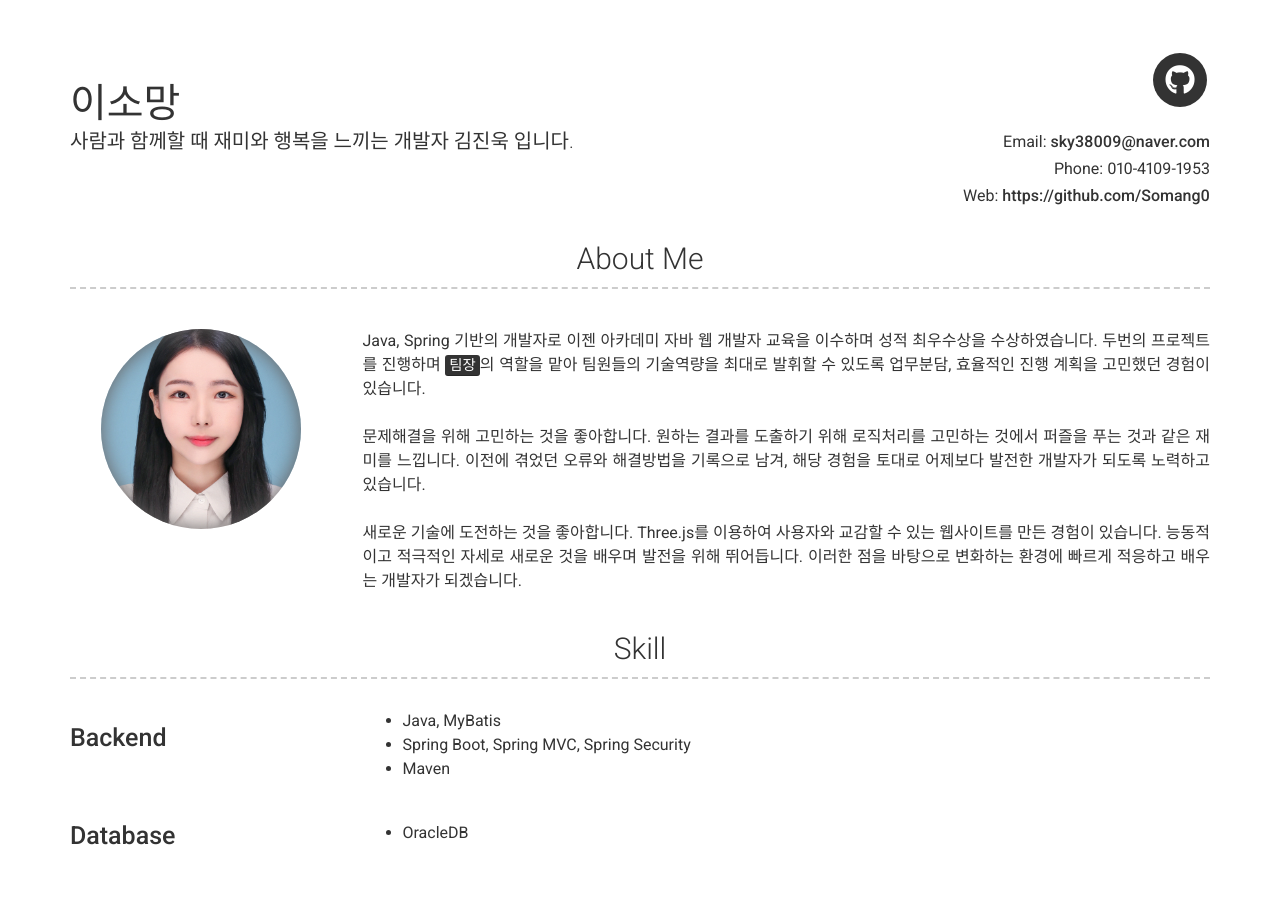
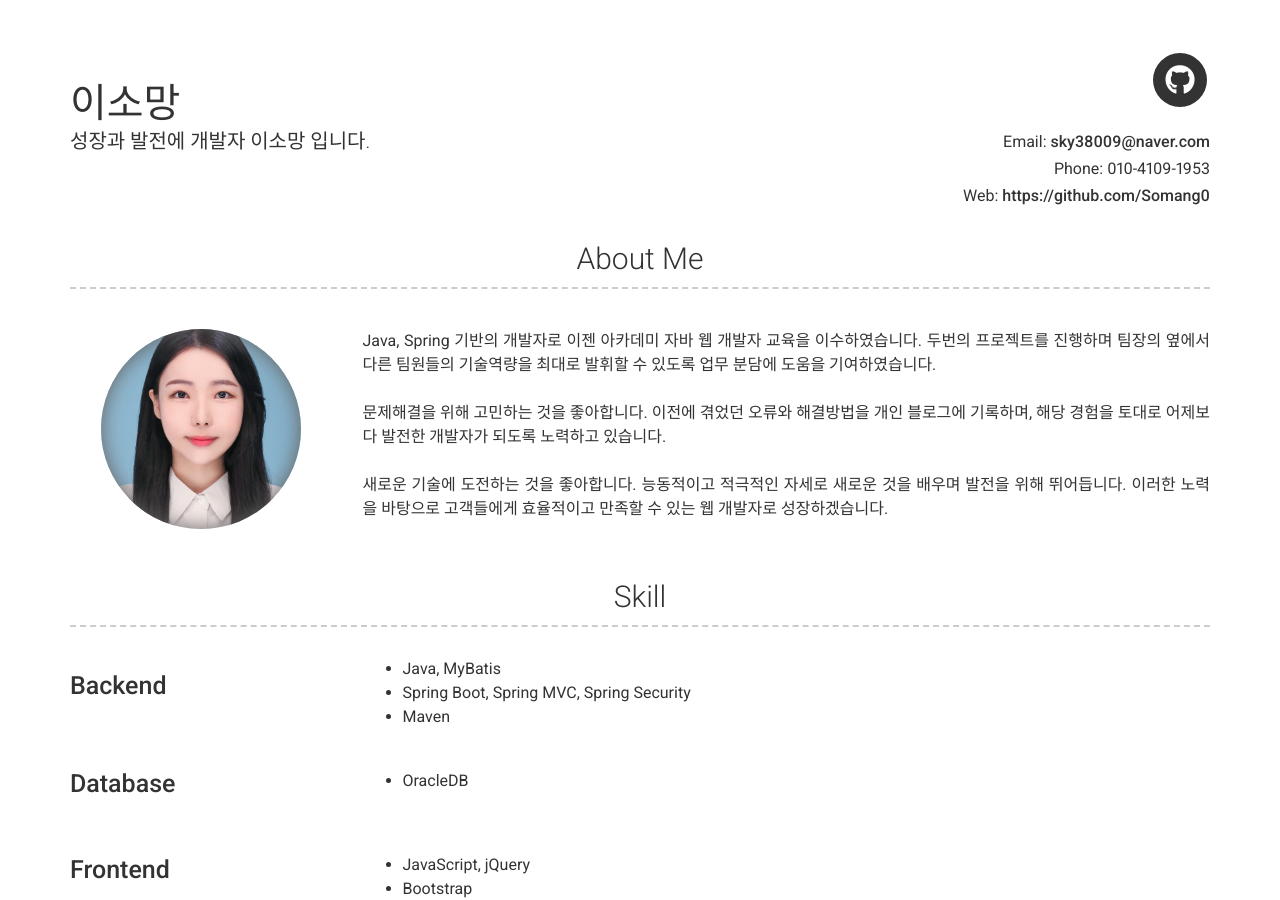
Before and after one commit to Somang0/resume, a Jekyll site: the page built from index.md, in a window 1280 px wide and 900 px high. Built offline with Jekyll 4.4.1, drawn with Linux system fonts in a browser that asks for light colours; nearby versions of some CDN libraries.

Commit message:
Update _config.yml

```diff
--- a/_config.yml
+++ b/_config.yml
@@ -7,7 +7,7 @@ version: 2
 
 # Personal info
 name: 이소망
-title: 사람과 함께할 때 재미와 행복을 느끼는 개발자 김진욱 입니다.
+title: 성장과 발전에 개발자 이소망 입니다.
 email: sky38009@naver.com
 # email_title: Email (Email title override)
 phone: 010-4109-1953
@@ -53,12 +53,12 @@ github_username:  Somang0
 # about_title: About Me (Use this to override about section title)
 about_profile_image: images/profile.jpg
 about_content: | # this will include new lines to allow paragraphs
-  Java, Spring 기반의 개발자로 이젠 아카데미 자바 웹 개발자 교육을 이수하며 성적 최우수상을 수상하였습니다. 두번의 프로젝트를 진행하며 <mark>팀장</mark>의 역할을 맡아
-  팀원들의 기술역량을 최대로 발휘할 수 있도록 업무분담, 효율적인 진행 계획을 고민했던 경험이 있습니다.<br/><br/>
-  문제해결을 위해 고민하는 것을 좋아합니다. 원하는 결과를 도출하기 위해 로직처리를 고민하는 것에서 퍼즐을 푸는 것과 같은 재미를 느낍니다.
-  이전에 겪었던 오류와 해결방법을 기록으로 남겨, 해당 경험을 토대로 어제보다 발전한 개발자가 되도록 노력하고 있습니다.<br/><br/>
-  새로운 기술에 도전하는 것을 좋아합니다. Three.js를 이용하여 사용자와 교감할 수 있는 웹사이트를 만든 경험이 있습니다. 능동적이고 적극적인 자세로
-  새로운 것을 배우며 발전을 위해 뛰어듭니다. 이러한 점을 바탕으로 변화하는 환경에 빠르게 적응하고 배우는 개발자가 되겠습니다.
+  Java, Spring 기반의 개발자로 이젠 아카데미 자바 웹 개발자 교육을 이수하였습니다. 두번의 프로젝트를 진행하며
+  팀장의 옆에서 다른 팀원들의 기술역량을 최대로 발휘할 수 있도록 업무 분담에 도움을 기여하였습니다.<br/><br/>
+  문제해결을 위해 고민하는 것을 좋아합니다.
+  이전에 겪었던 오류와 해결방법을 개인 블로그에 기록하며, 해당 경험을 토대로 어제보다 발전한 개발자가 되도록 노력하고 있습니다.<br/><br/>
+  새로운 기술에 도전하는 것을 좋아합니다. 능동적이고 적극적인 자세로
+  새로운 것을 배우며 발전을 위해 뛰어듭니다. 이러한 노력을 바탕으로 고객들에게 효율적이고 만족할 수 있는 웹 개발자로 성장하겠습니다.
 
 
 content:
```
